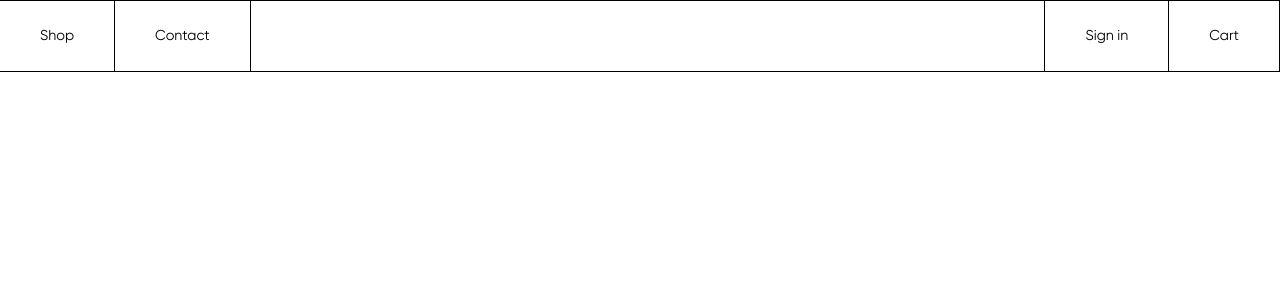
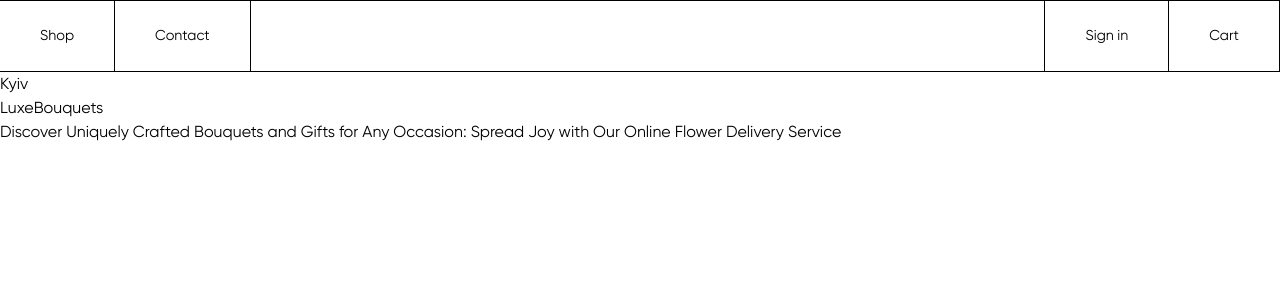
Before and after one commit to ysnitko/flowers-delivery-app, a Next.js app: page / in a window 1280 px wide. Shown: the top 300 px of the page. Built offline with nearby package versions, Linux system fonts and the light colour scheme.

Commit message:
add changes

```diff
--- a/app/components/homeСontent.tsx
+++ /dev/null
@@ -1,7 +0,0 @@
-export default function HomeСontent() {
-  return (
-    <div>
-      <div></div>
-    </div>
-  );
-}
--- /dev/null
+++ b/app/components/mainСontent.tsx
@@ -0,0 +1,17 @@
+export default function MainСontent() {
+  return (
+    <div className="flex">
+      <div>
+        <p>
+          Kyiv
+          <br /> LuxeBouquets
+        </p>
+        <p>
+          Discover Uniquely Crafted Bouquets and Gifts for Any Occasion: Spread
+          Joy with Our Online Flower Delivery Service
+        </p>
+      </div>
+      <div></div>
+    </div>
+  );
+}
--- a/app/page.tsx
+++ b/app/page.tsx
@@ -1,4 +1,4 @@
-import HomeСontent from './components/homeСontent';
+import MainContent from './components/mainСontent';
 export default function Home() {
   // useEffect(() => {
   //   // Отправка запроса к вашему API маршруту при загрузке страницы
@@ -13,7 +13,7 @@ export default function Home() {
   // }, []);
   return (
     <main className="">
-      <HomeСontent />
+      <MainContent />
     </main>
   );
 }
```
